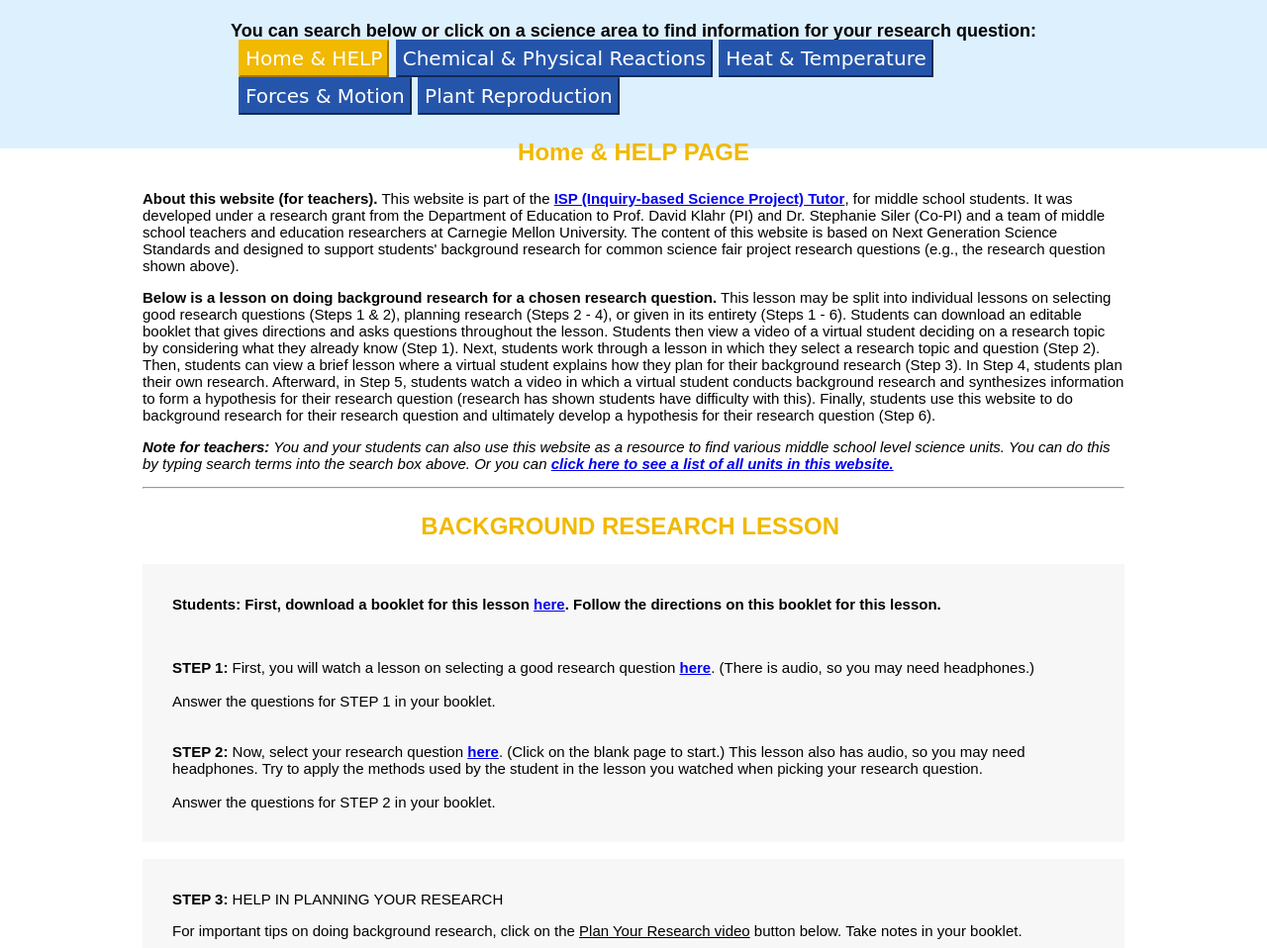
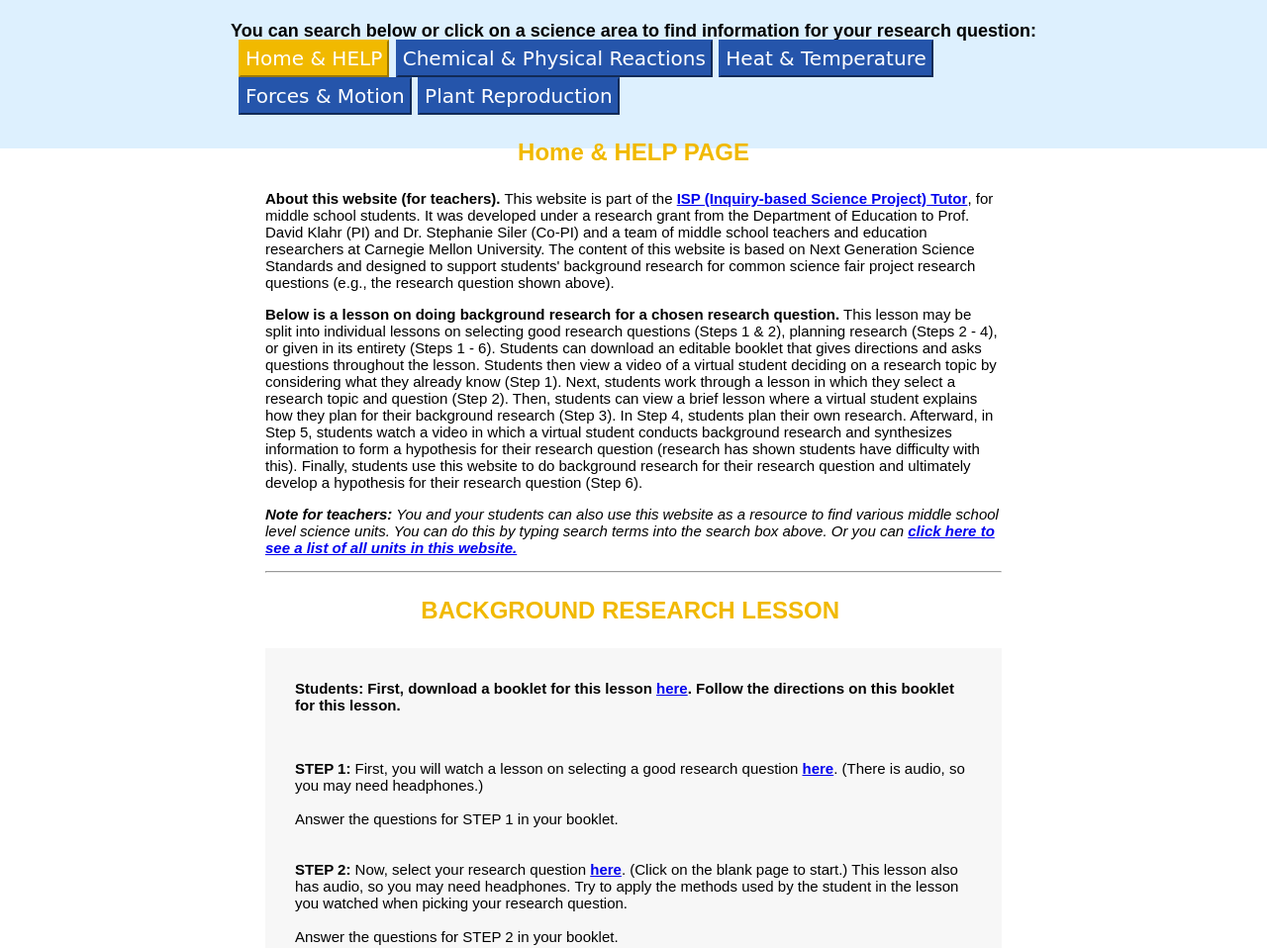
Before and after one commit to isp-tutor-project/brm_templates, an Eleventy site: page templates/brm/home/index.njk in a window 1280 px wide. Shown: the top 958 px of the page at 99% size. Built offline with nearby package versions, Linux system fonts and the light colour scheme; Eleventy itself is replaced by a stand-in of ours; files that its build step writes are made by us from their sources; a web font is replaced by a local one.

Commit message:
chng margin home

```diff
--- a/templates/brm/home/index.njk
+++ b/templates/brm/home/index.njk
@@ -8,7 +8,7 @@ permalink: /brm/home/index.html
 {% block page_content %}
 
 
-    <div style="width:80%; margin:auto; font-size:15px">
+    <div style="width:60%; margin:auto; font-size:15px">
       <div class="text-centered">
 
 
```
